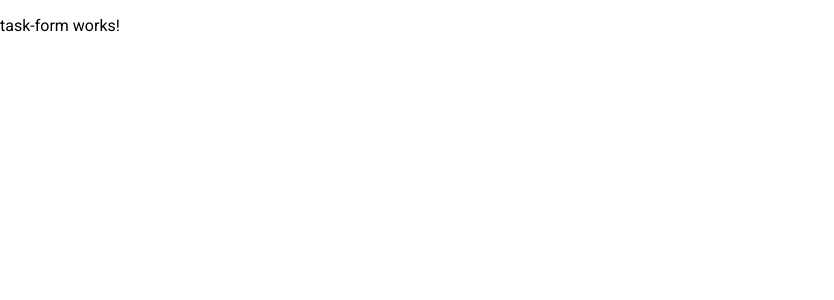
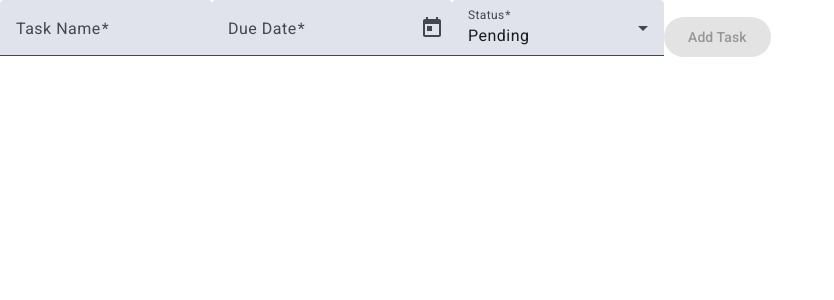
Before and after one commit to jdmartens/todo, an Angular app in the folder frontend/: page /todo/new in a window 1280 px wide. Shown: the top 300 px of the page, without its empty margins (0-834 px from the left). Built offline with nearby package versions, Linux system fonts and the light colour scheme.

Commit message:
taskForm html

```diff
--- a/frontend/src/app/task-form/task-form.component.html
+++ b/frontend/src/app/task-form/task-form.component.html
@@ -1 +1,26 @@
-<p>task-form works!</p>
+<form [formGroup]="taskForm" (ngSubmit)="onSubmit()">
+    <mat-form-field>
+      <mat-label>Task Name</mat-label>
+      <input matInput formControlName="task_name" required>
+    </mat-form-field>
+
+    <mat-form-field>
+      <mat-label>Due Date</mat-label>
+      <input matInput [matDatepicker]="picker" formControlName="due_date" required>
+      <mat-datepicker-toggle matSuffix [for]="picker"></mat-datepicker-toggle>
+      <mat-datepicker #picker></mat-datepicker>
+    </mat-form-field>
+
+    <mat-form-field>
+      <mat-label>Status</mat-label>
+      <mat-select formControlName="status" required>
+        <mat-option value="pending">Pending</mat-option>
+        <mat-option value="in_progress">In Progress</mat-option>
+        <mat-option value="completed">Completed</mat-option>
+      </mat-select>
+    </mat-form-field>
+
+    <button mat-raised-button color="primary" type="submit" [disabled]="!taskForm.valid">
+      {{ isEditMode ? 'Update' : 'Add' }} Task
+    </button>
+  </form>
```
